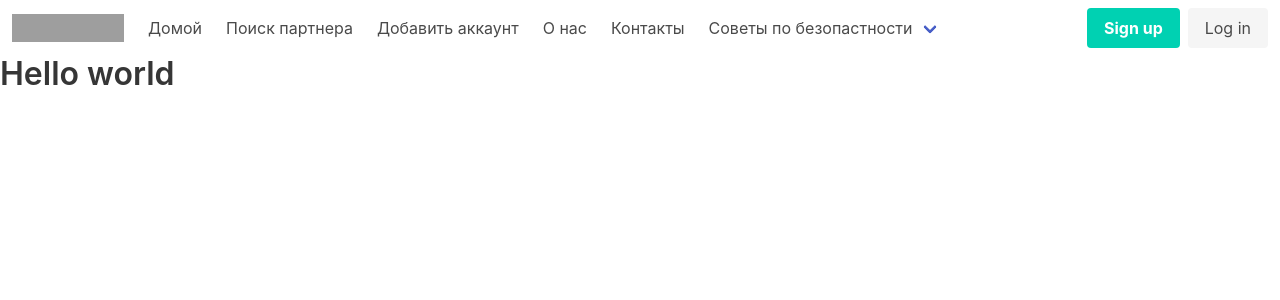
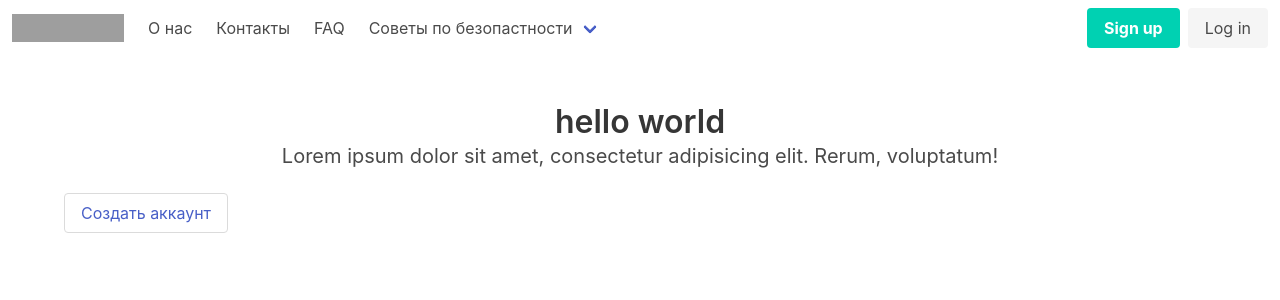
Before and after one commit to JaneDoe88888/DateSite, a Django app: page /head/home/ in a window 1280 px wide. Shown: the top 300 px of the page. Run offline with Django 4.2, Linux system fonts and the light colour scheme; grey boxes are pictures that could not be loaded.

Commit message:
add changes

```diff
--- a/files/static/style.css
+++ b/files/static/style.css
@@ -10,3 +10,10 @@
     height: 50vh;
     object-fit: cover;
 }
+
+button {
+    display: flex;
+    margin: 0 auto;
+    align-items: center;
+
+}
--- a/head/templates/base_layout.html
+++ b/head/templates/base_layout.html
@@ -24,17 +24,6 @@
 
         <div id="navbarBasicExample" class="navbar-menu">
           <div class="navbar-start">
-            <a class="navbar-item">
-              Домой
-            </a>
-
-            <a class="navbar-item">
-              Поиск партнера
-            </a>
-
-            <a class="navbar-item">
-              Добавить аккаунт
-            </a>
 
             <a class="navbar-item">
               О нас
@@ -42,6 +31,10 @@
 
             <a class="navbar-item">
               Контакты
+            </a>
+
+            <a class="navbar-item">
+              FAQ
             </a>
 
             <div class="navbar-item has-dropdown is-hoverable">
--- a/head/templates/home.html
+++ b/head/templates/home.html
@@ -14,7 +14,17 @@
 {% endblock %}
 
 {% block content %}
-<h1 class="title">
-    Hello world
-</h1>
+<section class="section">
+    <div class="container">
+        <div class="title is-centered" style="text-align: center">
+            hello world
+        </div>
+        <div class="subtitle" style="text-align: center">
+            Lorem ipsum dolor sit amet, consectetur adipisicing elit. Rerum, voluptatum!
+        </div>
+        <button class="button">
+            <a href="">Создать аккаунт</a>
+        </button>
+    </div>
+</section>
 {% endblock %}
```
